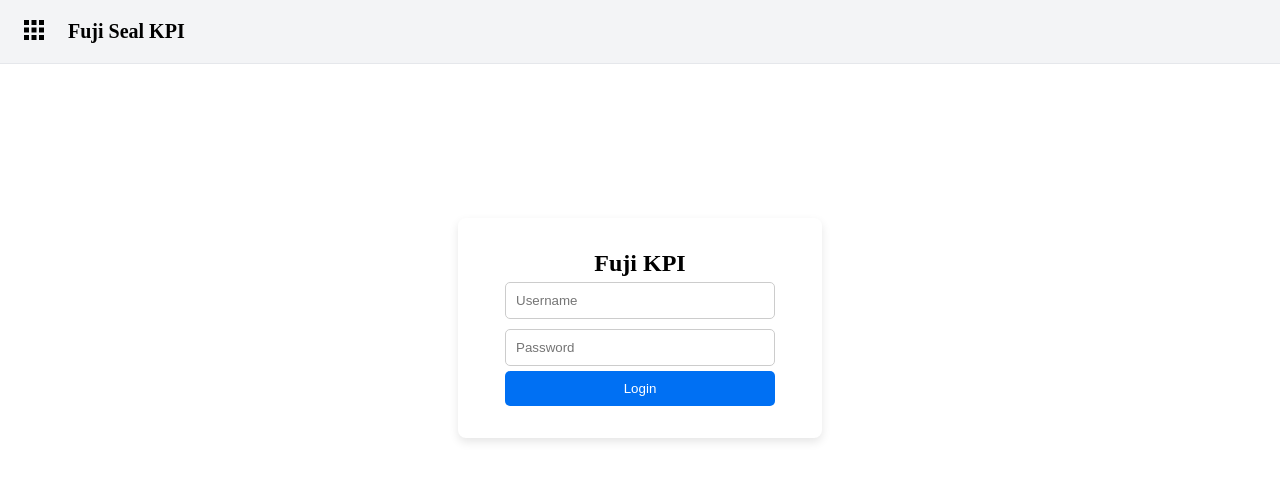
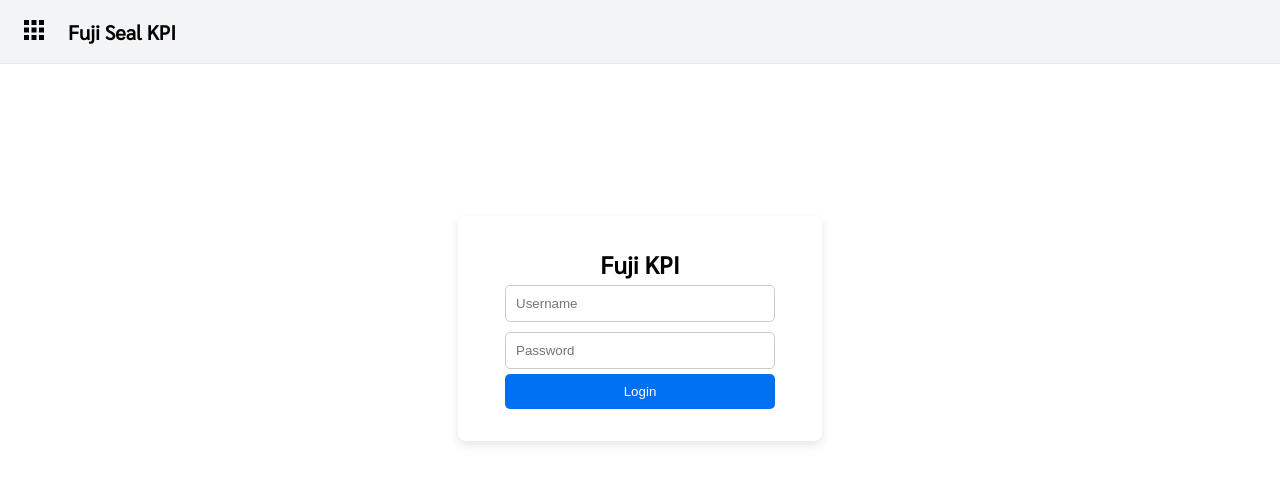
Before and after one commit to LewieM1995/kpi_app, a Next.js app: page /login in a window 1280 px wide. Shown: the top 484 px of the page. Built offline with nearby package versions, Linux system fonts and the light colour scheme.

Commit message:
font changes

```diff
--- a/src/app/auth_context/auth_context.js
+++ b/src/app/auth_context/auth_context.js
@@ -31,8 +31,6 @@
     }
 
   }, []);
-
-  console.log(process.env)
 
   const login = async (username, password) => {
     setIsLoading(true);
--- a/src/app/globals.css
+++ b/src/app/globals.css
@@ -6,3 +6,7 @@
 * {
   margin: 0;
 }
+
+body {
+  font-family: var(--font-style), sans-serif;
+}
--- a/src/app/layout.js
+++ b/src/app/layout.js
@@ -1,28 +1,30 @@
-import { Geist, Geist_Mono } from "next/font/google";
+import { Sarabun } from "next/font/google";
 import "./globals.css";
 import { AuthProvider } from "./auth_context/auth_context";
 import ClientLayout from "./client_layout/client_layout";
 
-const geistSans = Geist({
-  variable: "--font-geist-sans",
+const fontStyle = Sarabun({
+  variable: "--font-style",
   subsets: ["latin"],
-});
-
-const geistMono = Geist_Mono({
-  variable: "--font-geist-mono",
-  subsets: ["latin"],
-});
+  weight: "400",
+})
 
 export const metadata = {
-  title: "Create Next App",
-  description: "Generated by create next app",
+  title: "Fuji Seal KPI",
+  description: "Track and visualize key performance indicators.",
+  openGraph: {
+    type: "website",
+    title: "Fuji Seal KPI",
+    url: "https://main.du5r0kntqwpqx.amplifyapp.com",
+    siteName: "Fuji Seal KPI"
+  }
 };
 
 export default function RootLayout({ children }) {
 
   return (
     <html lang="en">
-      <body className={`${geistSans.variable} ${geistMono.variable}`}>
+      <body className={`${fontStyle.variable}`}>
         <AuthProvider>
           <ClientLayout>{children}</ClientLayout>
         </AuthProvider>
```
